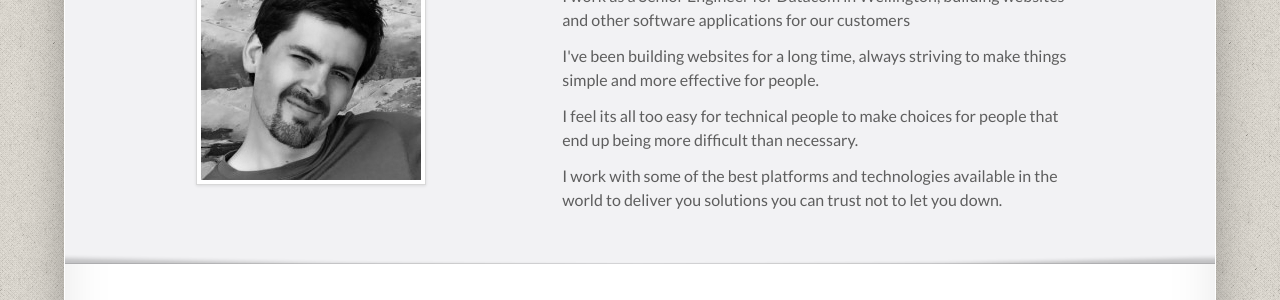
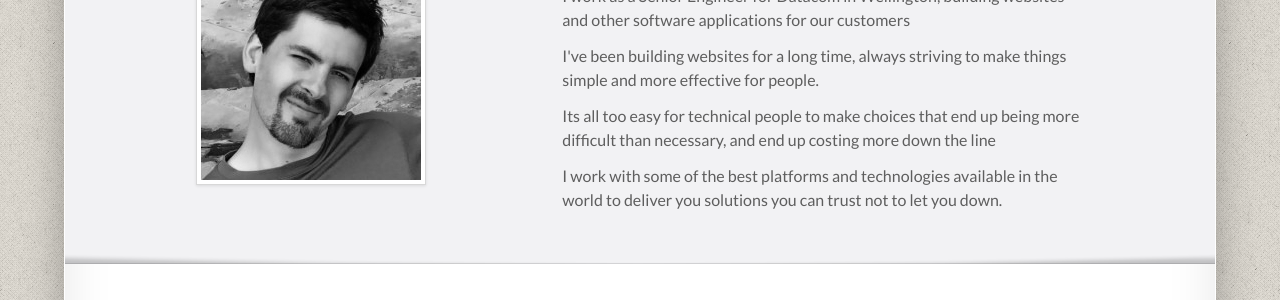
Before and after one commit to wyaeld/blackcedar.co.nz, a Jekyll site: the page built from index.html, in a window 1280 px wide. Shown: the part 298-598 px from the top of the page. Built offline with Jekyll 4.4.1, drawn with Linux system fonts in a browser that asks for light colours; Markdown is read by kramdown in place of the engine named in the settings.

Commit message:
text changes

```diff
--- a/_includes/sections/me.html
+++ b/_includes/sections/me.html
@@ -19,7 +19,7 @@
 
           <p>I've been building websites for a long time, always striving to make things simple and more effective for people.</p>
 
-          <p>I feel its all too easy for technical people to make choices for people that end up being more difficult than necessary.</p>
+          <p>Its all too easy for technical people to make choices that end up being more difficult than necessary, and end up costing more down the line</p>
 
           <p>I work with some of the best platforms and technologies available in the world to deliver you solutions you can trust not to let you down.</p>
 
```
